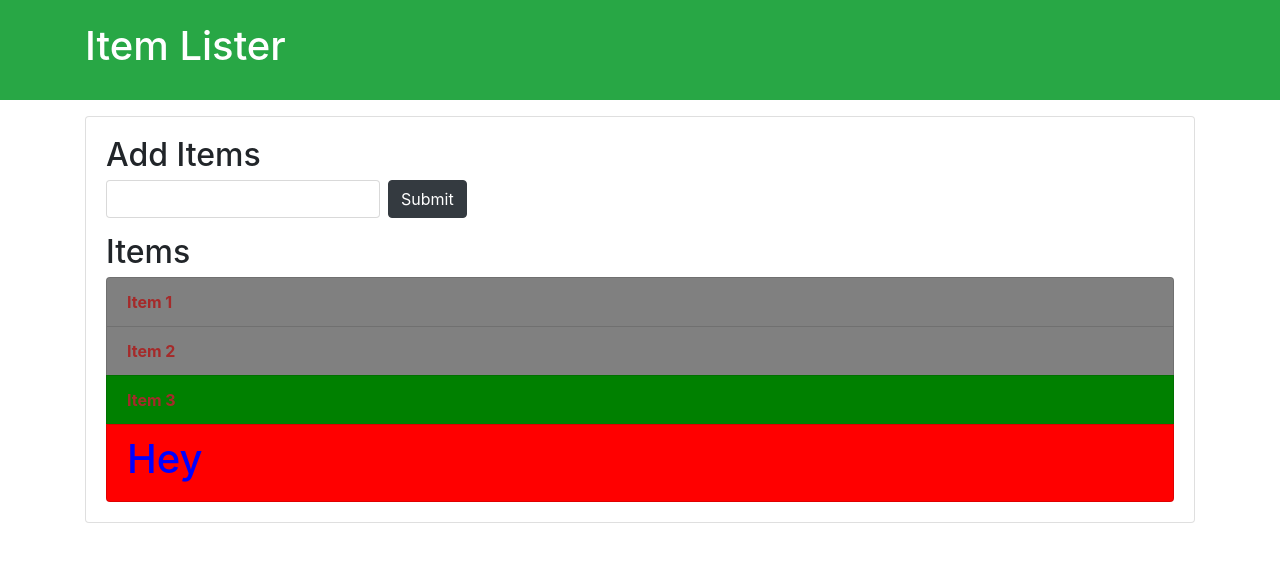
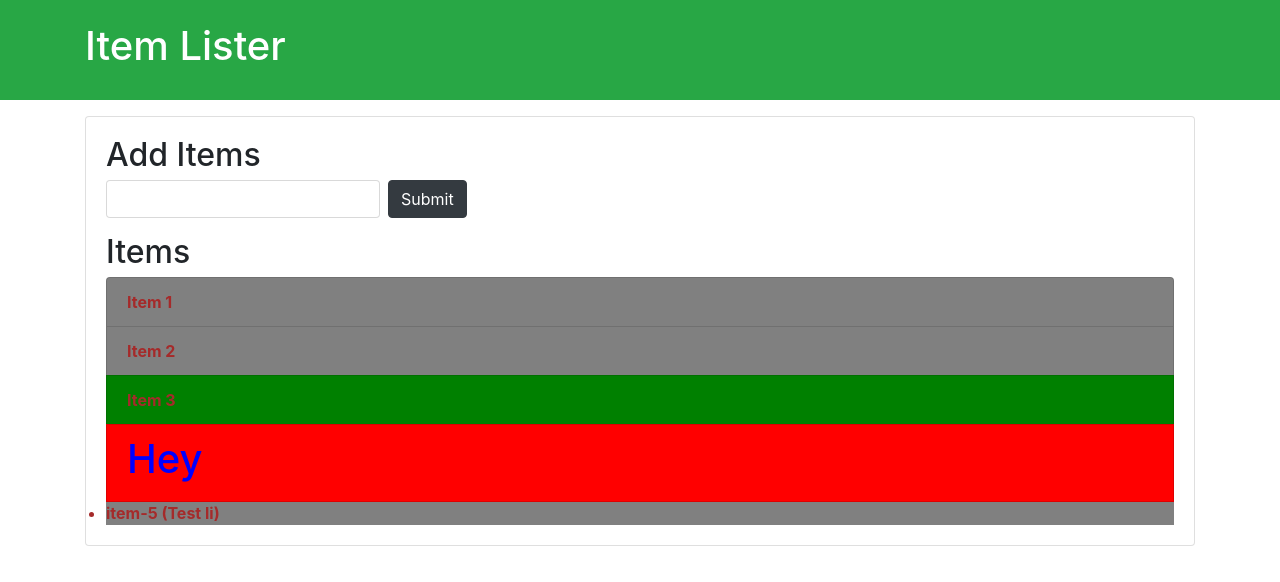
Before and after one commit to Alok-debug/sharpener-s_task, a plain HTML site: page Sharpener's_Tasks/DOM_task3/index.html in a window 1280 px wide. Drawn offline with nearby package versions, Linux system fonts and the light colour scheme.

Commit message:
tried difference btw elements by classNam and by Tage Name

```diff
--- a/Sharpener's_Tasks/DOM_task3/index.html
+++ b/Sharpener's_Tasks/DOM_task3/index.html
@@ -26,6 +26,7 @@
       <li class="list-group-item">Item 2</li>
       <li class="list-group-item">Item 3</li>
       <li class="list-group-item">Item 4</li>
+      <li> item-5 (Test li)</li>
     </ul>
    </div>
   </div>
--- a/Sharpener's_Tasks/DOM_task3/index.js
+++ b/Sharpener's_Tasks/DOM_task3/index.js
@@ -6,17 +6,35 @@ var headerTitle=document.getElementById('header-title')
 // headerTitle.style.borderBottom='solid  red'
 
 //------ GET ELEMENTs BY CLASS-NAME-----(gives groups of element with same class Name)
-var items = document.getElementsByClassName('list-group-item');
-for (let i = 0; i < items.length;i++){
-    items[i].style.color = "brown";
-    items[i].style.fontWeight = "bolder";
-    items[i].style.background = "grey"
+// var items = document.getElementsByClassName('list-group-item');
+// for (let i = 0; i < items.length;i++){
+//     items[i].style.color = "brown";
+//     items[i].style.fontWeight = "bolder";
+//     items[i].style.background = "grey"
+//     if (i == 2) {
+//         items[i].style.background='green'
+//     }
+//     if (i == 3) {
+//         items[i].style.background = 'red';
+//         items[i].innerHTML = '<h1>Hey</h1>';
+//         items[i].style.color='blue'
+//     }
+// }
+
+//-------------get elements by tag Name-----
+
+var liItems = document.getElementsByTagName('li');
+
+for (let i = 0; i <liItems.length;i++){
+    liItems[i].style.color = "brown";
+    liItems[i].style.fontWeight = "bolder";
+    liItems[i].style.background = "grey"
     if (i == 2) {
-        items[i].style.background='green'
+        liItems[i].style.background='green'
     }
     if (i == 3) {
-        items[i].style.background = 'red';
-        items[i].innerHTML = '<h1>Hey</h1>';
-        items[i].style.color='blue'
+        liItems[i].style.background = 'red';
+        liItems[i].innerHTML = '<h1>Hey</h1>';
+        liItems[i].style.color='blue'
     }
 }
```
